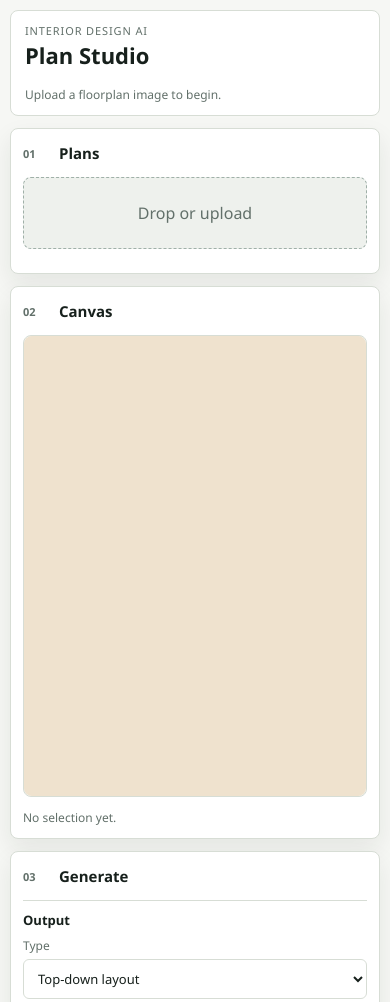
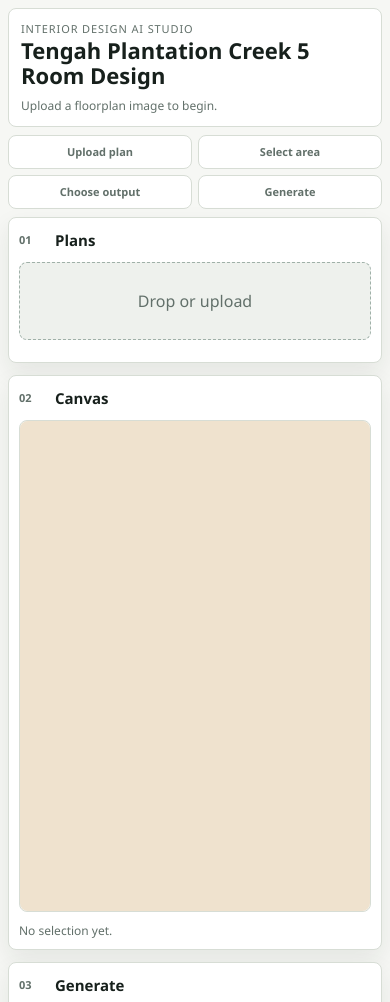
Before and after one commit to xienanzheng/HDB_AI_DESIGN, a website: page public/index.html in a window 390 px wide. Shown: the top 1002 px of the page. Drawn offline with Linux system fonts and the light colour scheme.

Commit message:
Update_Frontend

```diff
--- a/public/index.html
+++ b/public/index.html
@@ -3,18 +3,25 @@
   <head>
     <meta charset="UTF-8" />
     <meta name="viewport" content="width=device-width, initial-scale=1.0" />
-    <title>Floorplan AI Edit Tool</title>
+    <title>Tengah Plantation Creek 5 Room Design</title>
     <link rel="stylesheet" href="/styles.css" />
   </head>
   <body>
     <div class="app-shell">
       <header class="topbar">
         <div>
-          <p class="eyebrow">Interior Design AI</p>
-          <h1>Plan Studio</h1>
+          <p class="eyebrow">Interior Design AI Studio</p>
+          <h1>Tengah Plantation Creek 5 Room Design</h1>
         </div>
         <p id="statusText" class="status">Ready.</p>
       </header>
+
+      <nav class="workflow-strip" aria-label="Workflow">
+        <span>Upload plan</span>
+        <span>Select area</span>
+        <span>Choose output</span>
+        <span>Generate</span>
+      </nav>
 
       <main class="layout">
         <section class="panel upload-panel">
--- a/public/styles.css
+++ b/public/styles.css
@@ -10,6 +10,7 @@
   --soft: #e5ece8;
   --danger: #8f3d2f;
   --shadow: 0 10px 24px rgba(23, 32, 28, 0.08);
+  --sticky-offset: 12px;
 }
 
 * {
@@ -26,14 +27,14 @@ body {
 .app-shell {
   width: min(1680px, 100%);
   margin: 0 auto;
-  padding: 16px;
+  padding: 14px;
   display: grid;
   gap: 12px;
 }
 
 .topbar {
-  min-height: 64px;
-  padding: 12px 14px;
+  min-height: 68px;
+  padding: 14px 16px;
   display: flex;
   align-items: center;
   justify-content: space-between;
@@ -60,8 +61,9 @@ p {
 
 h1 {
   margin-top: 2px;
-  font-size: 22px;
+  font-size: clamp(20px, 2vw, 28px);
   font-weight: 700;
+  line-height: 1.15;
 }
 
 h2 {
@@ -74,9 +76,27 @@ h3 {
   font-weight: 700;
 }
 
+.workflow-strip {
+  display: grid;
+  grid-template-columns: repeat(4, 1fr);
+  gap: 8px;
+}
+
+.workflow-strip span {
+  min-height: 36px;
+  display: grid;
+  place-items: center;
+  border: 1px solid var(--line);
+  border-radius: 8px;
+  background: var(--panel);
+  color: var(--muted);
+  font-size: 12px;
+  font-weight: 700;
+}
+
 .layout {
   display: grid;
-  grid-template-columns: 260px minmax(0, 1fr) 360px;
+  grid-template-columns: 260px minmax(0, 1fr) 380px;
   gap: 12px;
   align-items: start;
 }
@@ -89,6 +109,12 @@ h3 {
   padding: 12px;
   display: grid;
   gap: 12px;
+}
+
+.upload-panel,
+.controls-panel {
+  position: sticky;
+  top: var(--sticky-offset);
 }
 
 .panel-heading {
@@ -106,7 +132,7 @@ h3 {
 }
 
 .upload-drop {
-  min-height: 72px;
+  min-height: 78px;
   display: grid;
   place-items: center;
   border: 1px dashed #9fb0a8;
@@ -177,7 +203,7 @@ h3 {
 
 .canvas-wrap {
   width: 100%;
-  min-height: 640px;
+  min-height: min(680px, calc(100vh - 180px));
   display: grid;
   border: 1px solid var(--line);
   border-radius: 8px;
@@ -191,7 +217,7 @@ h3 {
 #editorCanvas {
   width: 100%;
   height: 100%;
-  min-height: 640px;
+  min-height: min(680px, calc(100vh - 180px));
   border-radius: 8px;
   cursor: crosshair;
 }
@@ -237,10 +263,10 @@ select {
   min-width: 0;
   border: 1px solid var(--line);
   border-radius: 6px;
-  padding: 9px 10px;
+  padding: 10px 11px;
   background: #fff;
   color: var(--text);
-  font-size: 13px;
+  font-size: 14px;
 }
 
 textarea {
@@ -282,11 +308,11 @@ textarea {
 }
 
 button {
-  min-height: 38px;
+  min-height: 42px;
   border: 1px solid transparent;
   border-radius: 6px;
   padding: 8px 10px;
-  font-size: 13px;
+  font-size: 14px;
   font-weight: 700;
   cursor: pointer;
 }
@@ -373,7 +399,9 @@ button:disabled {
     grid-template-columns: 240px minmax(0, 1fr);
   }
 
+  .upload-panel,
   .controls-panel {
+    position: static;
     grid-column: span 2;
     max-height: none;
   }
@@ -381,12 +409,29 @@ button:disabled {
 
 @media (max-width: 860px) {
   .app-shell {
-    padding: 10px;
+    padding: 8px;
+    gap: 8px;
   }
 
   .topbar {
     align-items: flex-start;
     flex-direction: column;
+    gap: 8px;
+    padding: 12px;
+  }
+
+  h1 {
+    font-size: 22px;
+  }
+
+  .workflow-strip {
+    grid-template-columns: 1fr 1fr;
+    gap: 6px;
+  }
+
+  .workflow-strip span {
+    min-height: 34px;
+    font-size: 11px;
   }
 
   .layout,
@@ -394,7 +439,9 @@ button:disabled {
     grid-template-columns: 1fr;
   }
 
+  .upload-panel,
   .controls-panel {
+    position: static;
     grid-column: span 1;
   }
 
@@ -410,6 +457,37 @@ button:disabled {
 
   #editorCanvas,
   .canvas-wrap {
-    min-height: 460px;
+    min-height: 58vh;
+  }
+
+  .panel {
+    padding: 10px;
+    gap: 10px;
+  }
+
+  .image-list {
+    display: flex;
+    overflow-x: auto;
+    max-height: none;
+    padding-bottom: 2px;
+  }
+
+  .image-card {
+    min-width: 190px;
+  }
+
+  .actions {
+    position: sticky;
+    bottom: 0;
+    z-index: 5;
+    margin: 0 -10px -10px;
+    padding: 10px;
+    background: rgba(255, 255, 255, 0.96);
+    border-top: 1px solid var(--line);
+    box-shadow: 0 -8px 20px rgba(23, 32, 28, 0.08);
+  }
+
+  .analysis-output {
+    max-height: 180px;
   }
 }
```
